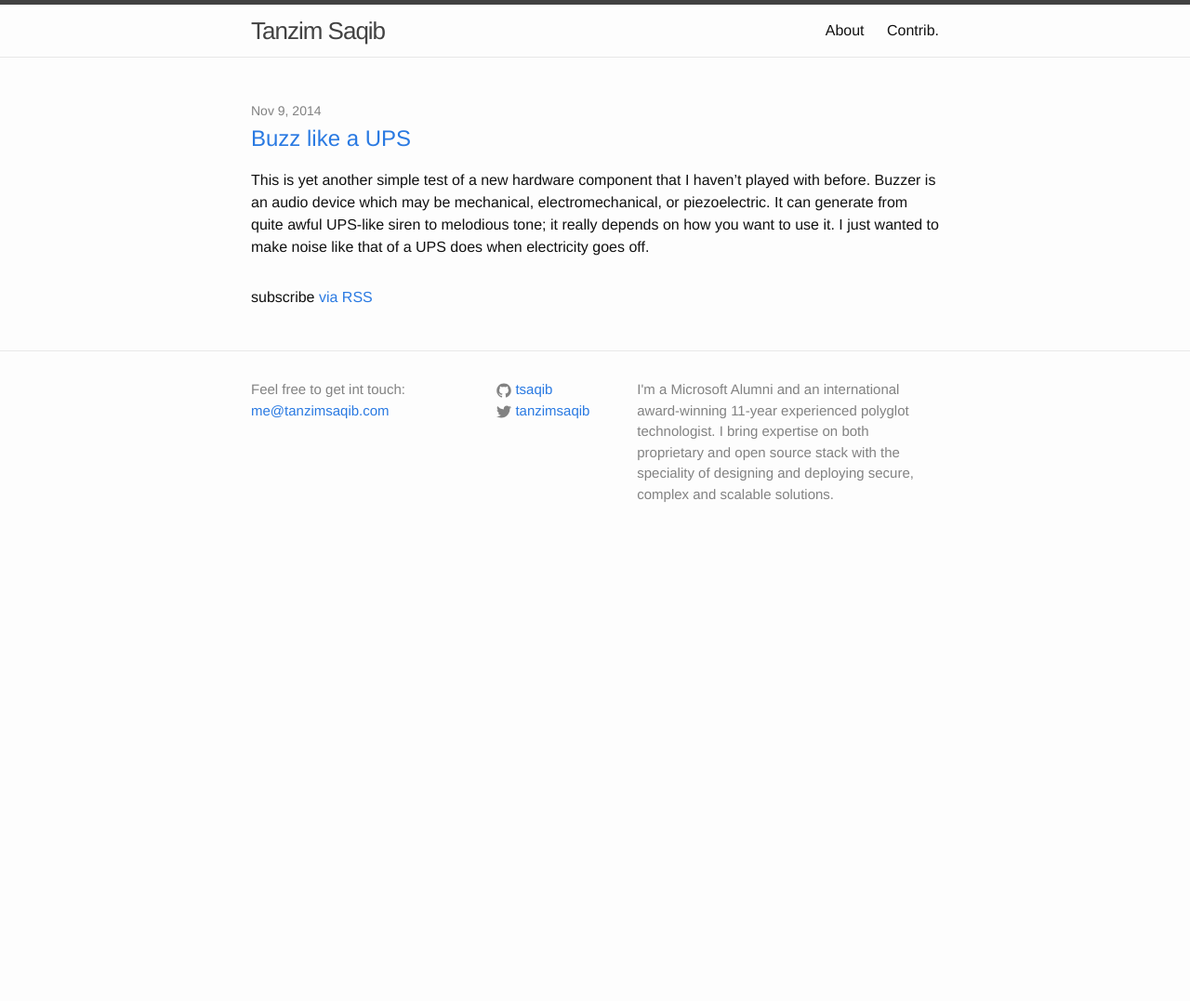
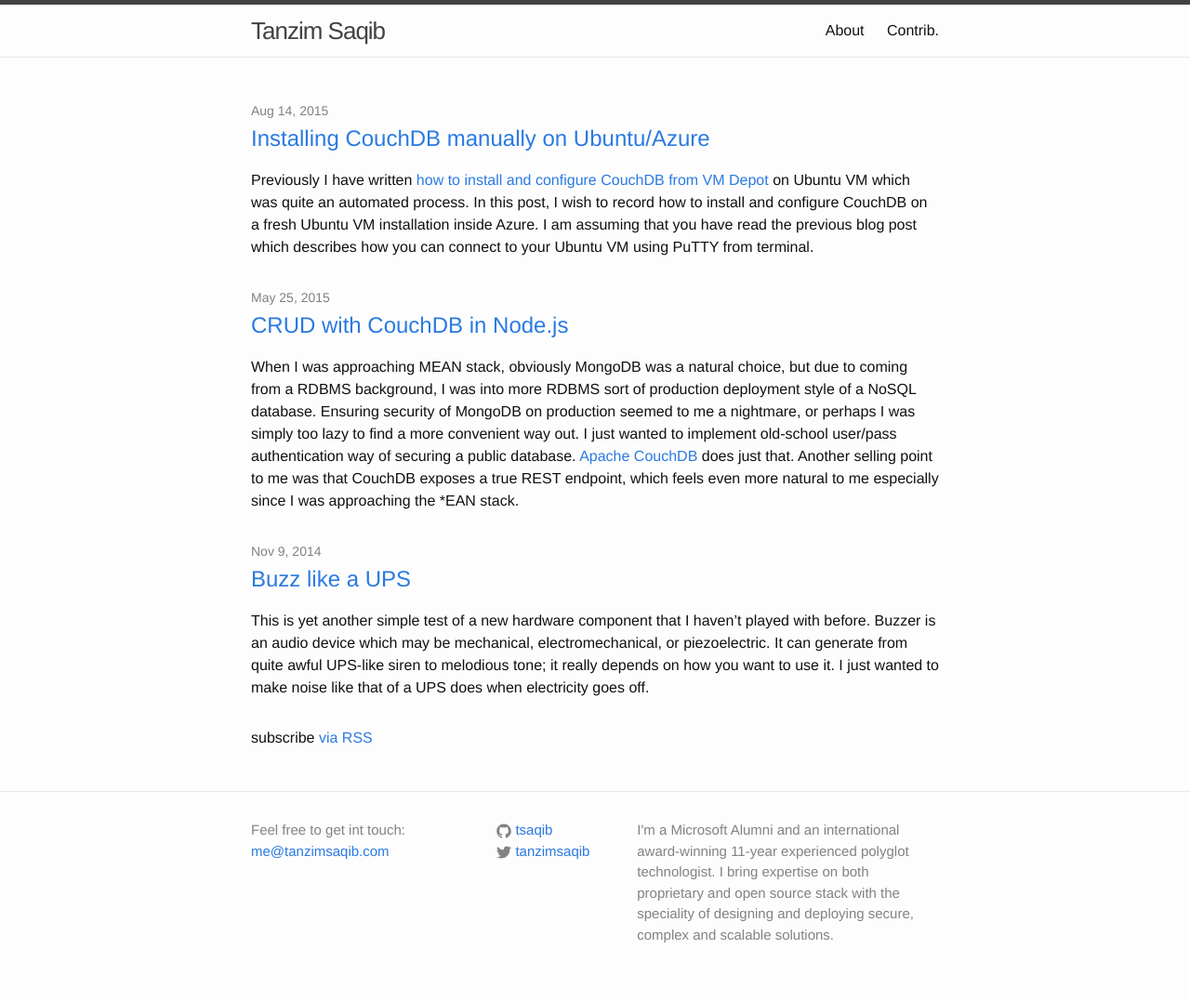
Before and after one commit to tsaqib/www, a Jekyll site: the page built from index.html, in a window 1280 px wide. Shown: the whole page at 93% size. Built offline with Jekyll 4.4.1, drawn with Linux system fonts in a browser that asks for light colours; before the commit the page ends 900 px from its top, so only the background shows below that.

Commit message:
Added two old blog posts and Disquss.

```diff
--- a/_posts/2014-11-09-buzz-like-ups.md
+++ b/_posts/2014-11-09-buzz-like-ups.md
@@ -4,6 +4,7 @@
 date:   2014-11-09 16:34:56 +0600
 categories: IoT
 permalink: /:slug
+comments: true
 ---
 This is yet another simple test of a new hardware component that I haven't played with before. Buzzer is an audio device which may be mechanical, electromechanical, or piezoelectric. It can generate from quite awful UPS-like siren to melodious tone; it really depends on how you want to use it. I just wanted to make noise like that of a UPS does when electricity goes off.
 
--- /dev/null
+++ b/_posts/2015-05-25-crud-couchdb-nodejs.md
@@ -0,0 +1,11 @@
+---
+layout: post
+title:  "CRUD with CouchDB in Node.js"
+date:   2015-05-25 13:00:23 +0600
+categories: NoSQL
+permalink: /:slug
+comments: true
+---
+When I was approaching MEAN stack, obviously MongoDB was a natural choice, but due to coming from a RDBMS background, I was into more RDBMS sort of production deployment style of a NoSQL database. Ensuring security of MongoDB on production seemed to me a nightmare, or perhaps I was simply too lazy to find a more convenient way out. I just wanted to implement old-school user/pass authentication way of securing a public database. [Apache CouchDB](http://couchdb.apache.org/) does just that. Another selling point to me was that CouchDB exposes a true REST endpoint, which feels even more natural to me especially since I was approaching the *EAN stack.
+
+Rest of the post can be found where I first published it on my [previous blog](https://tanzimsaqib.wordpress.com/2015/05/25/crud-with-couchdb-in-node-js/).
--- /dev/null
+++ b/_posts/2015-08-14-installing-couchdb-azure-ubuntu.md
@@ -0,0 +1,11 @@
+---
+layout: post
+title:  "Installing CouchDB manually on Ubuntu/Azure"
+date:   2015-08-14 16:00:23 +0600
+categories: NoSQL
+permalink: /:slug
+comments: true
+---
+Previously I have written [how to install and configure CouchDB from VM Depot]({% post_url 2015-05-25-crud-couchdb-nodejs %}) on Ubuntu VM which was quite an automated process. In this post, I wish to record how to install and configure CouchDB on a fresh Ubuntu VM installation inside Azure. I am assuming that you have read the previous blog post which describes how you can connect to your Ubuntu VM using PuTTY from terminal.
+
+Rest of the post can be found where I first published it on my [previous blog](https://tanzimsaqib.wordpress.com/2015/06/12/installing-couchdb-manually-on-ubuntuazure/).
```
Also changed, not shown: _layouts/post.html (+20 -0 lines).
